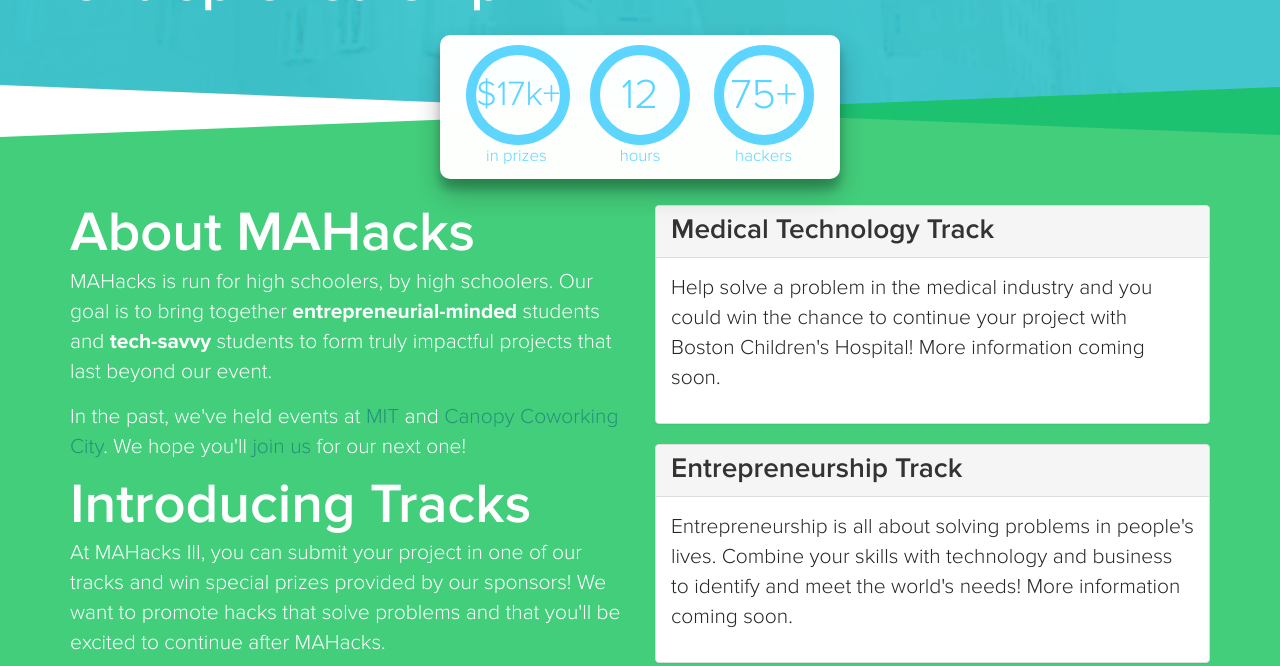
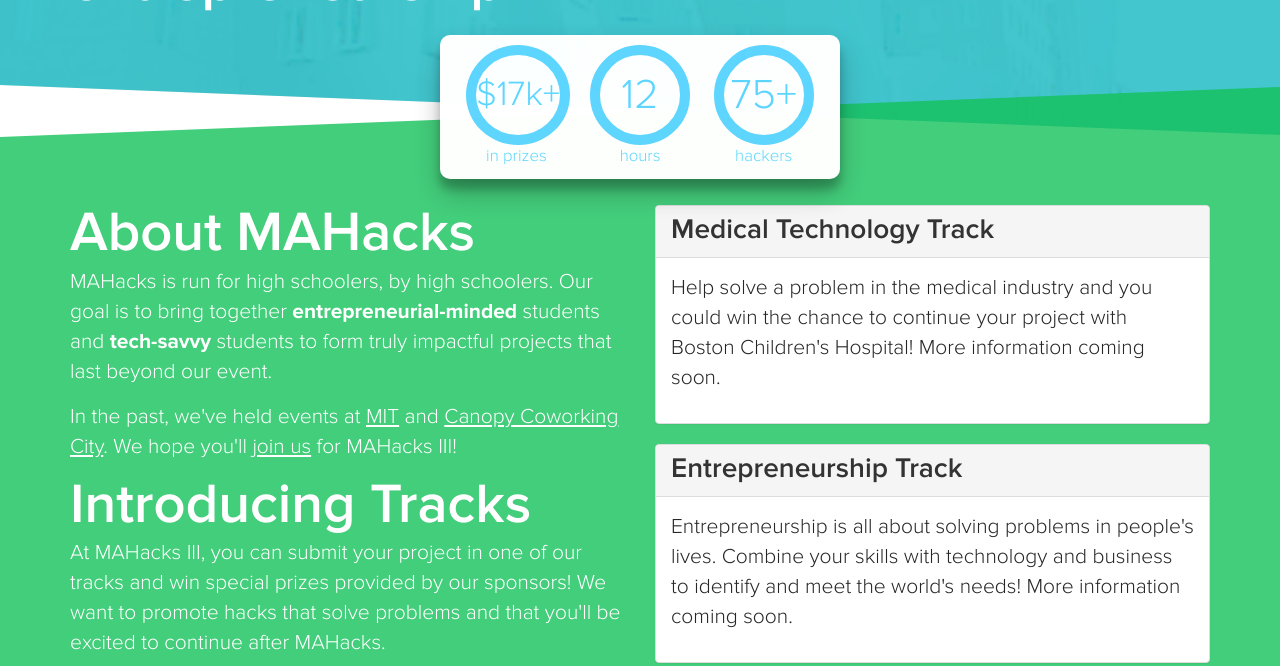
Before and after one commit to mahacks/old-website, a Jekyll site: the page built from index.html, in a window 1280 px wide and 1400 px high, cut to the strip 734-1400 px from the top of the window. Built offline with Jekyll 4.4.1, drawn with Linux system fonts in a browser that asks for light colours.

Commit message:
Change link color

```diff
--- a/_layouts/default.html
+++ b/_layouts/default.html
@@ -30,7 +30,7 @@
             <h3 class="center-block">About MAHacks</h3>
             <p>MAHacks is run for high schoolers, by high schoolers. Our goal is to bring together <strong>entrepreneurial-minded</strong> students and <strong>tech-savvy</strong> students to form truly impactful projects that last beyond our event.</p>
 
-            <p>In the past, we've held events at <a href="2016-winter">MIT</a> and <a href="2017-spring">Canopy Coworking City</a>. We hope you'll <a href="http://my.mahacks.com">join us</a> for our next one!</p>
+            <p>In the past, we've held events at <a href="2016-winter">MIT</a> and <a href="2017-spring">Canopy Coworking City</a>. We hope you'll <a href="http://my.mahacks.com">join us</a> for MAHacks III!</p>
 
             <h3 class="center-block">Introducing Tracks</h3>
             <p>At MAHacks III, you can submit your project in one of our tracks and win special prizes provided by our sponsors! We want to promote hacks that solve problems and that you'll be excited to continue after MAHacks.</p>
--- a/css/main.scss
+++ b/css/main.scss
@@ -213,3 +213,8 @@
   right: 1.5rem;
   top: 1.5rem;
 }
+
+.jumbotron a, a:hover, a:active {
+  color: #fff;
+  text-decoration: underline;
+}
```
